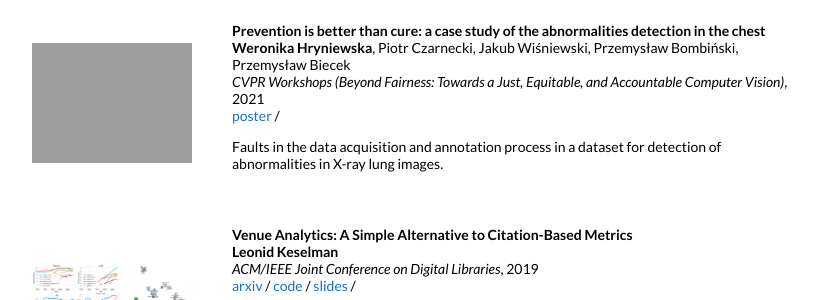
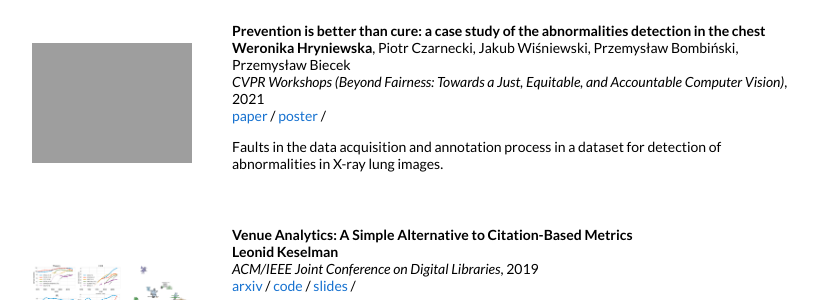
Before and after one commit to Hryniewska/website, a Jekyll site: the page built from _posts/2021-06-25-cvpr21.markdown, in a window 1280 px wide and 900 px high. Shown: the part 441-741 px from the top of the window, without its empty margins (228-1050 px from the left). Built offline with Jekyll 4.4.1, drawn with Linux system fonts in a browser that asks for light colours.

Commit message:
Update default.html

```diff
--- a/_layouts/default.html
+++ b/_layouts/default.html
@@ -75,6 +75,9 @@
               <br>
               <em>{{post.venue}}</em>, {{ post.date | date: "%Y" }}
               <br>
+              {% if post.paper %}
+              <a href="{{post.paper}}">paper</a> /
+              {% endif %}
               {% if post.arxiv %}
               <a href="{{post.arxiv}}">arxiv</a> /
               {% endif %}
```
